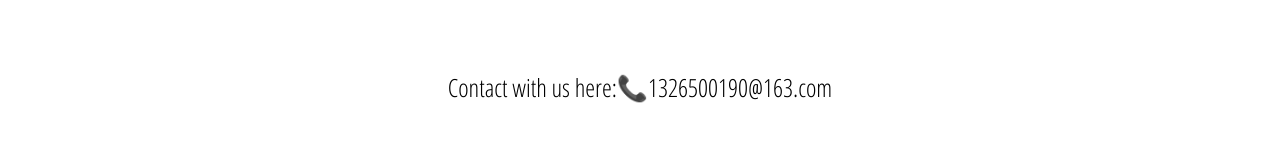
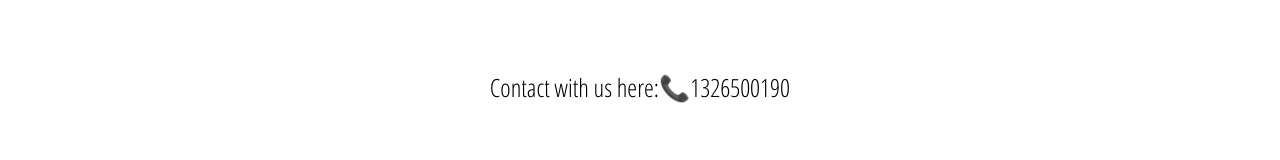
Before and after one commit to Nagi-ovo/Fashion-Share-Shop, a React (Create React App) app: page / in a window 1280 px wide. Shown: the part 256-416 px from the top of the page. Built offline with nearby package versions, Linux system fonts and the light colour scheme; no server answers; the database is empty; a web font is replaced by a local one.

Commit message:
fix: contact

```diff
--- a/src/components/bottom-info/bottom-info.component.jsx
+++ b/src/components/bottom-info/bottom-info.component.jsx
@@ -3,7 +3,7 @@ import { ContactUs } from './bottom-info.styles';
 const BottomInfo = () => {
   return (
     <div>
-      <ContactUs>Contact with us here:📞1326500190@163.com</ContactUs>
+      <ContactUs>Contact with us here:📞1326500190</ContactUs>
       <ContactUs>
         <h2>@啊对对对队 </h2>{' '}
         <h3>
```
